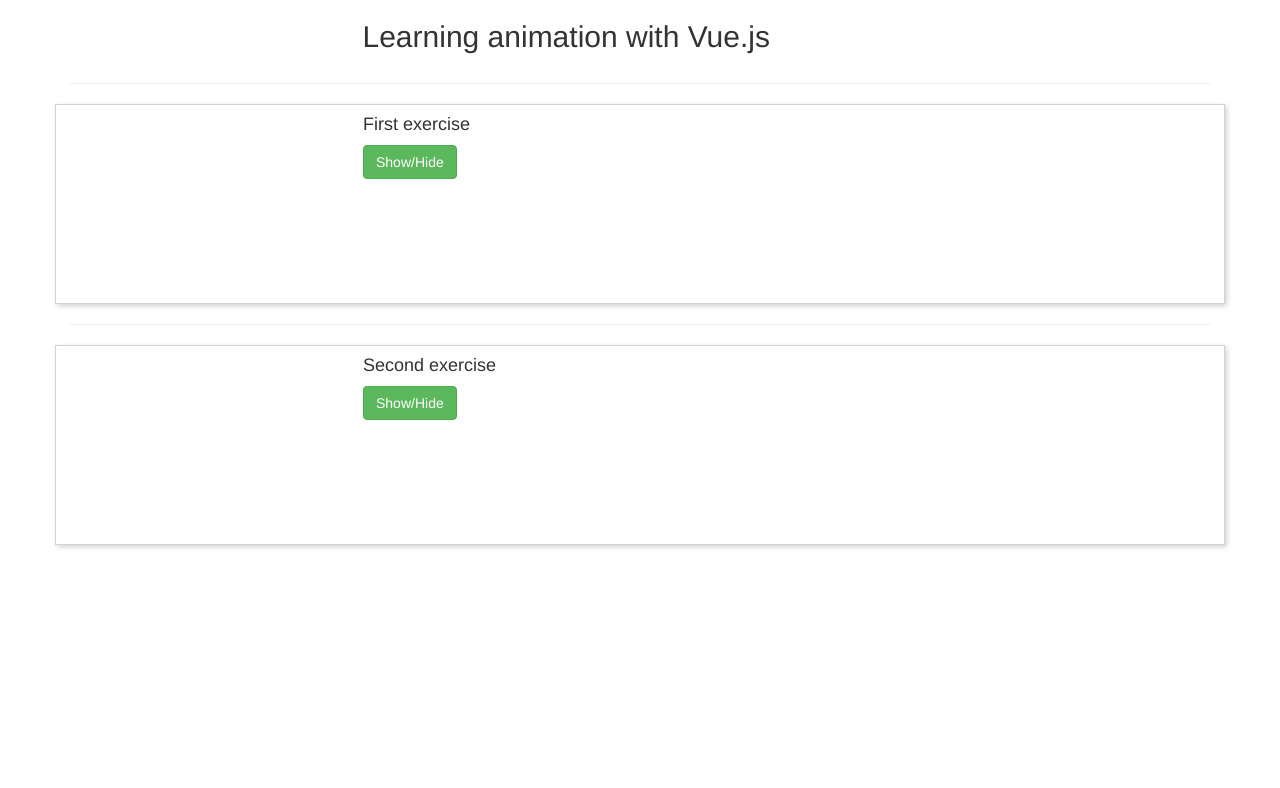
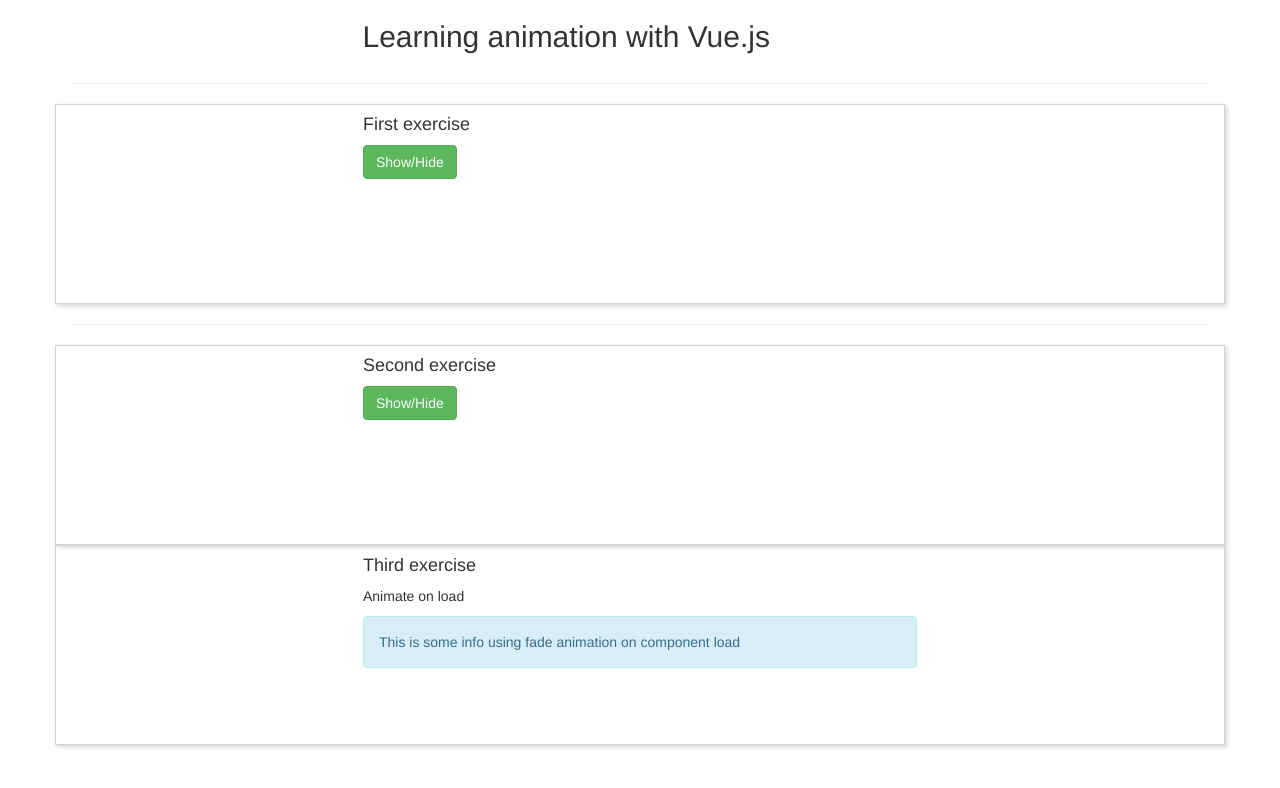
Before and after one commit to Udemy-Vue-TheCompleteGuide/Animation-Learn, a Vue app: page / in a window 1280 px wide. Shown: the top 788 px of the page. Built offline with nearby package versions, Linux system fonts and the light colour scheme.

Commit message:
Third exercise. Animate on component load.

```diff
--- a/src/App.vue
+++ b/src/App.vue
@@ -30,6 +30,17 @@
         <br><br>
         <transition name="slide">
           <div class="alert alert-info" v-if="visible2">This is some info using slide animation</div>
+        </transition>
+      </div>
+    </div>
+
+    <!-- Third exercise. Creating slide animation. -->
+    <div class="row exercise-box">
+      <div class="col-sm-12 col-md-6 col-md-offset-3">
+        <h4>Third exercise</h4>
+        <p>Animate on load</p>
+        <transition name="fade" appear>
+          <div class="alert alert-info">This is some info using fade animation on component load</div>
         </transition>
       </div>
     </div>
```
